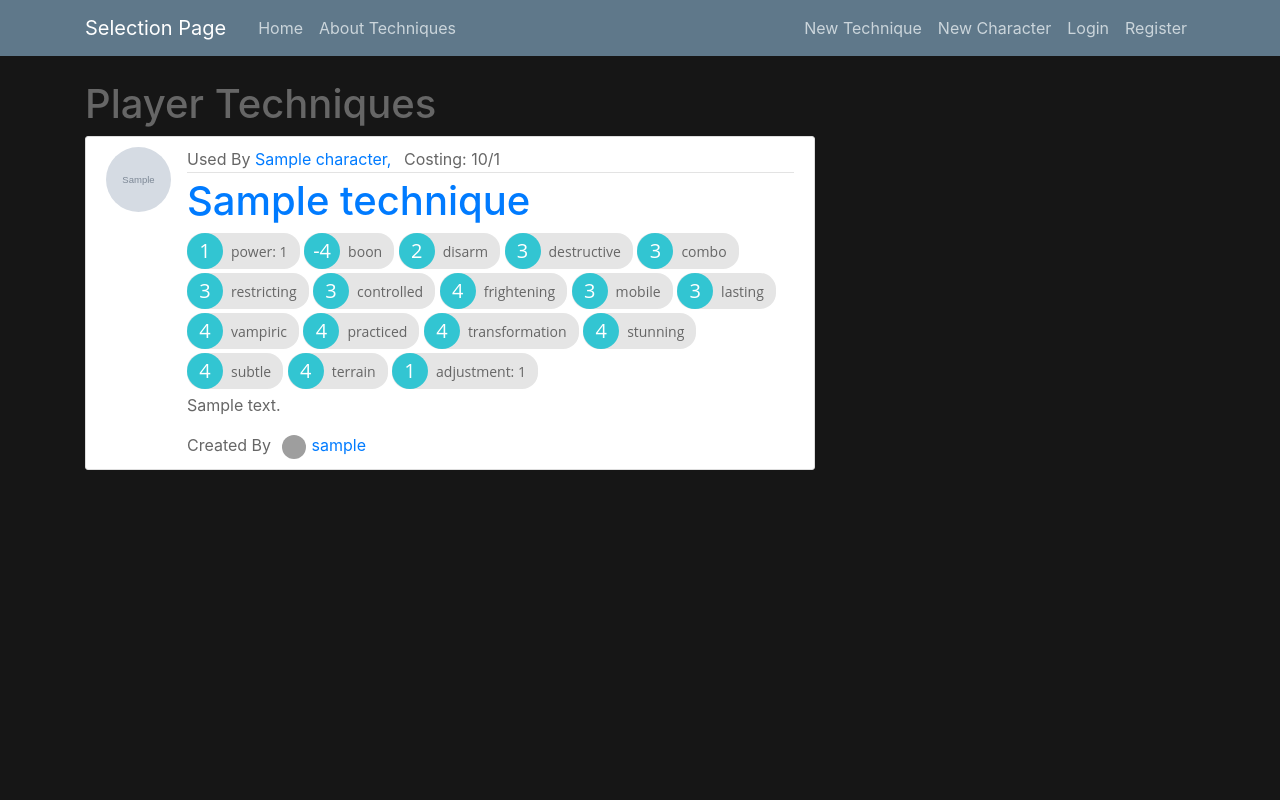
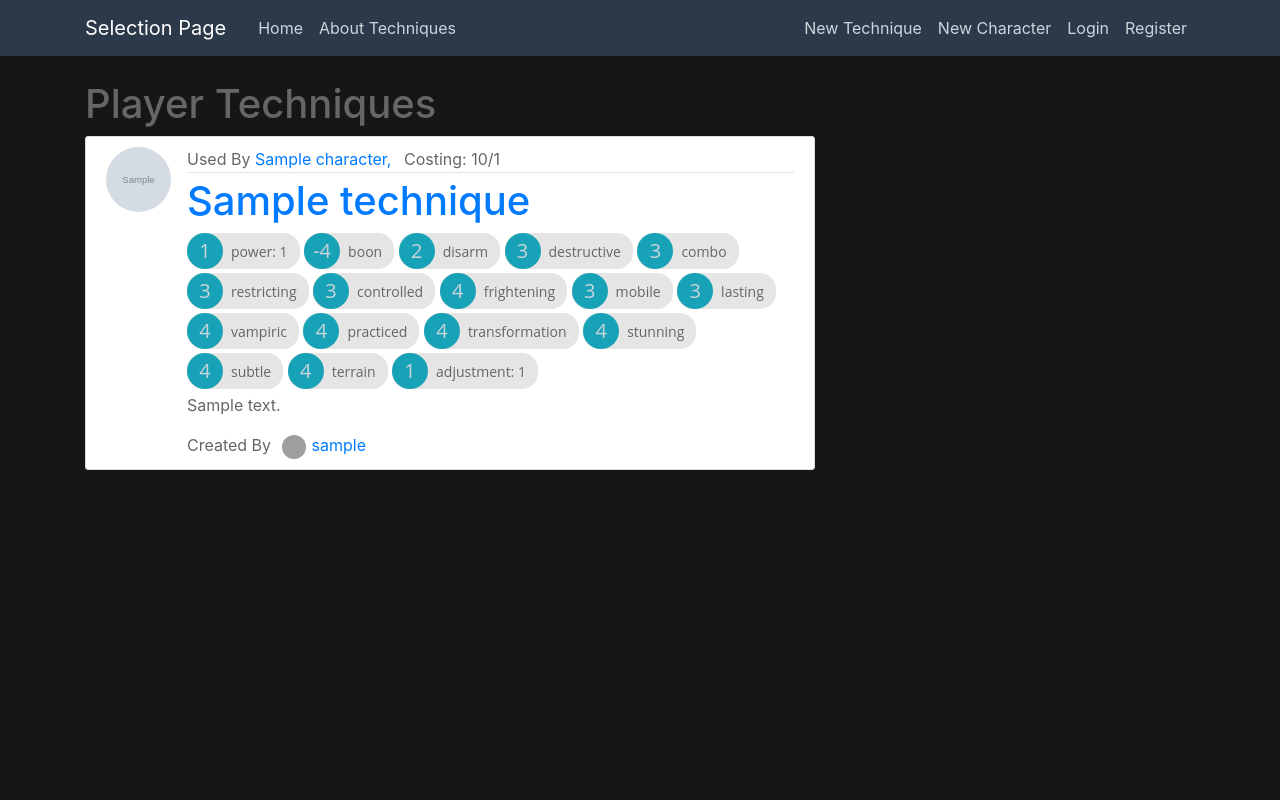
Before and after one commit to MylesACD/Myles-RPG, a Django app: page /unlimited/ in a window 1280 px wide. Run offline with Django 4.2, Linux system fonts and the light colour scheme; tables that the repository leaves empty hold one stand-in row (values such as "Sample post"); grey boxes marked "Sample" are stand-in pictures; some libraries are stand-ins or nearby versions; grey boxes are pictures that could not be loaded.

Commit message:
Trying to systemize color

```diff
--- a/app/unlimited/static/unlimited/main.css
+++ b/app/unlimited/static/unlimited/main.css
@@ -1,10 +1,21 @@
+  :root{
+    --primary: #161616;
+    --secondary: #2C394B;
+    --tertiary: #334756;
+    --accent: #17a2b8;
+    --text-on-background: #666666;
+    --text-light: #cbd5db;
+    --text-highlight: #ffffff;
+  }
+
   body {
-    background: #161616 !important;
-    color: #666666;
+    background: var(--primary) !important;
+    color: var(--text-on-background);
     margin-top: 5rem;
   }
+
   h1, h2, h3, h4, h5, h6 {
-    color: #666666;
+    color: var(--text-on-background);
   }
 
   ul {
@@ -12,15 +23,15 @@
   }
 
   .bg-steel {
-    background-color: #5f788a;
+    background-color: var(--secondary);
   }
 
   .site-header .navbar-nav .nav-link {
-    color: #cbd5db;
+    color: var(--text-light);
   }
 
   .site-header .navbar-nav .nav-link:hover {
-    color: #ffffff;
+    color: var(--text-highlight);
   }
 
   .site-header .navbar-nav .nav-link.active {
@@ -36,7 +47,7 @@
   }
 
   .article-title {
-    color: #444444;
+    color: var(--text-on-background);
   }
 
   a.article-title:hover {
@@ -167,7 +178,7 @@
   display: flex;
   position: relative;
   overflow: hidden;
-  background-color: #32C5D2;
+  background-color: var(--accent);
   font-size: 1.25rem;
   flex-shrink: 0;
   align-items: center;
@@ -175,7 +186,7 @@
   border-radius: 50%;
   justify-content: center;
   width: 36px;
-  color: #fff;
+  color: var(--text-light);
   height: 36px;
   font-size: 20px;
   margin-right: -4px;
--- a/app/unlimited/templates/unlimited/home.html
+++ b/app/unlimited/templates/unlimited/home.html
@@ -4,6 +4,7 @@
     {% for object in techniques %}
             {% include "unlimited/technique.html" %}
     {% endfor %}
+
     {% if is_paginated %}
         {% if page_obj.has_previous %}
             <a class = "btn btn-outline-info mb-4" href="?page=1">First</a>
@@ -20,6 +21,6 @@
             <a class = "btn btn-outline-info mb-4" href="?page={{ page_obj.next_page_number }}">Next</a>
             <a class = "btn btn-outline-info mb-4" href="?page={{ page_obj.paginator.num_pages}}">Last</a>
         {% endif %}
+    {% endif %}
 
-    {% endif %}
 {% endblock content%}
--- a/app/unlimited/views.py
+++ b/app/unlimited/views.py
@@ -12,16 +12,6 @@ pagination= 4
 
 # I forgot that is simple version of home is not even being used so changing does nothing
 def home(request):
-    '''
-    if request.user.is_superuser:
-        context ={
-            "techniques": Technique.objects.all()
-        }
-    else:
-        context ={
-            "techniques": Technique.objects.filter(public=True)
-        }
-    '''
     context ={}
     return render(request,"unlimited/home.html",context)
 
@@ -52,6 +42,9 @@ class TechniqueListView(ListView):
         else:
             return Technique.objects.filter(public=True).order_by("-date_created")
 
+    def get_paginate_by(self,queryset):
+        return self.request.GET.get("paginate_by",self.paginate_by)
+
 class UserTechniqueListView(ListView):
     model = Technique
     template_name = "unlimited/user_techniques.html"
@@ -61,7 +54,7 @@ class UserTechniqueListView(ListView):
     def get_queryset(self):
         user = get_object_or_404(User, username=self.kwargs.get("username"))
         current_user = self.request.user
-        # some redudant checks just to make sure
+
         # if the logged in user is a super user or the user in question show all their techiniques
         if current_user.is_superuser or current_user is user:
             return Technique.objects.filter(author=user).order_by("-date_created")
```
Also changed, not shown: COMMANDS.txt (+6 -2 lines).
